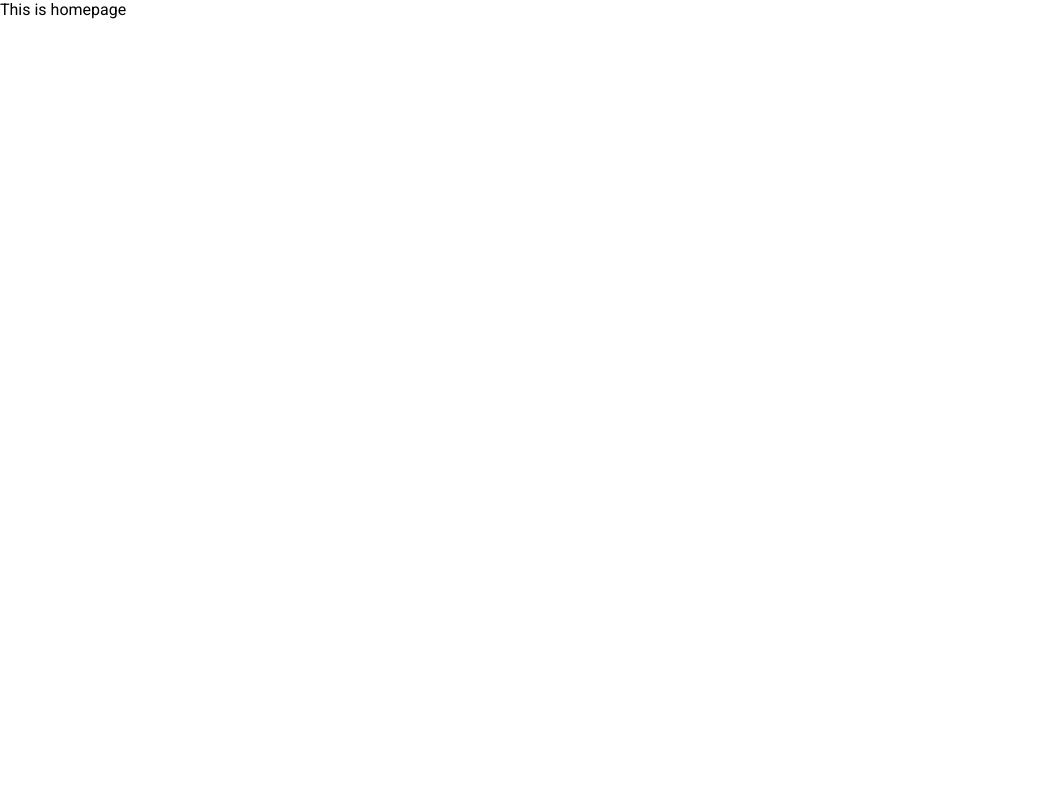
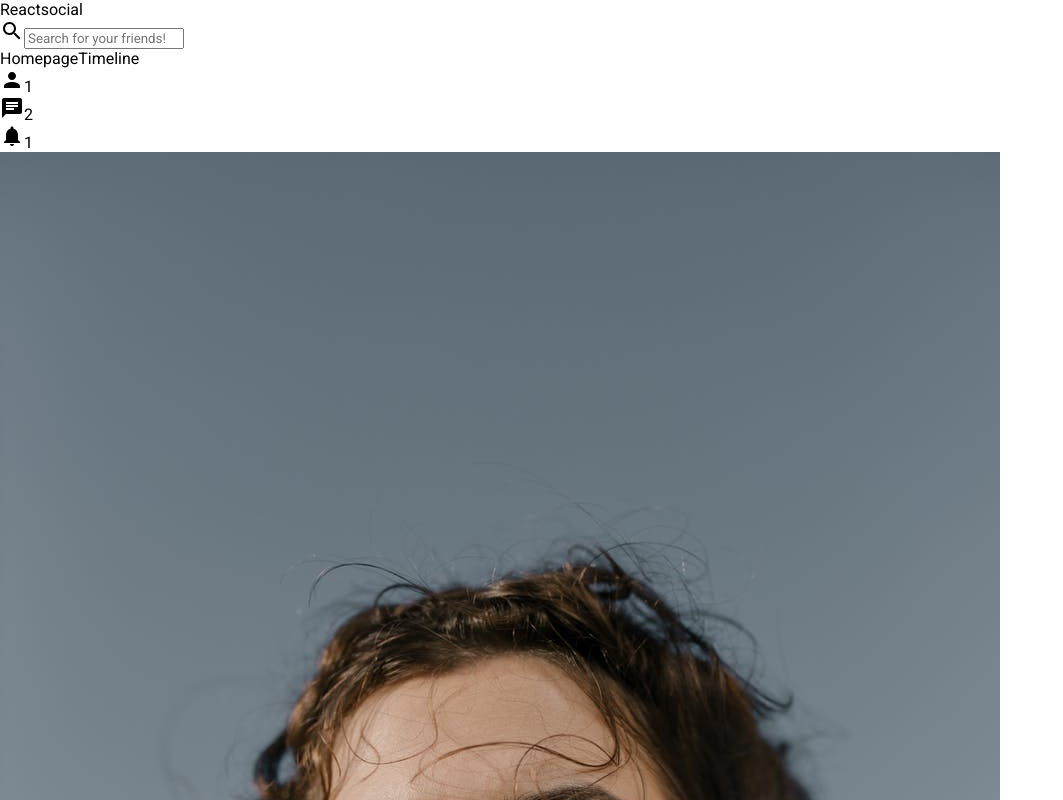
Before and after one commit to kawgh1/mern-social-media-react, a React (Create React App) app: page / in a window 1280 px wide. Shown: the top 800 px of the page, without its empty margins (0-1063 px from the left). Built offline with nearby package versions, Linux system fonts and the light colour scheme.

Commit message:
added home page topbar elements

```diff
--- /dev/null
+++ b/src/components/Topbar.js
@@ -0,0 +1,45 @@
+import { Chat, Notifications, Person, Search } from "@material-ui/icons";
+import "./Topbar.css";
+
+const Topbar = () => {
+	return (
+		<div className="topbarContainer">
+			<div className="topbarLeft">
+				<span className="logo">Reactsocial</span>
+			</div>
+			<div className="topbarCenter">
+				<div className="searchbar">
+					<Search />
+					<input
+						type="text"
+						placeholder="Search for your friends!"
+						className="searchInput"
+					/>
+				</div>
+			</div>
+			<div className="topbarRight">
+				<div className="topbarLinks">
+					<span className="topbarLink">Homepage</span>
+					<span className="topbarLink">Timeline</span>
+				</div>
+				<div className="topbarIcons">
+					<div className="topbarIconItem">
+						<Person />
+						<span className="topbarIconBage">1</span>
+					</div>
+					<div className="topbarIconItem">
+						<Chat />
+						<span className="topbarIconBage">2</span>
+					</div>
+					<div className="topbarIconItem">
+						<Notifications />
+						<span className="topbarIconBage">1</span>
+					</div>
+				</div>
+				<img src="/assets/person/1.jpeg" alt="" />
+			</div>
+		</div>
+	);
+};
+
+export default Topbar;
--- a/src/pages/home/Home.js
+++ b/src/pages/home/Home.js
@@ -1,7 +1,13 @@
+import Topbar from "../../components/Topbar";
 import "./Home.css";
 
 const Home = () => {
-	return <div>This is homepage</div>;
+	return (
+		<div>
+			<Topbar />
+			This is homepage
+		</div>
+	);
 };
 
 export default Home;
```
Also changed, not shown: src/components/Topbar.css (added).
